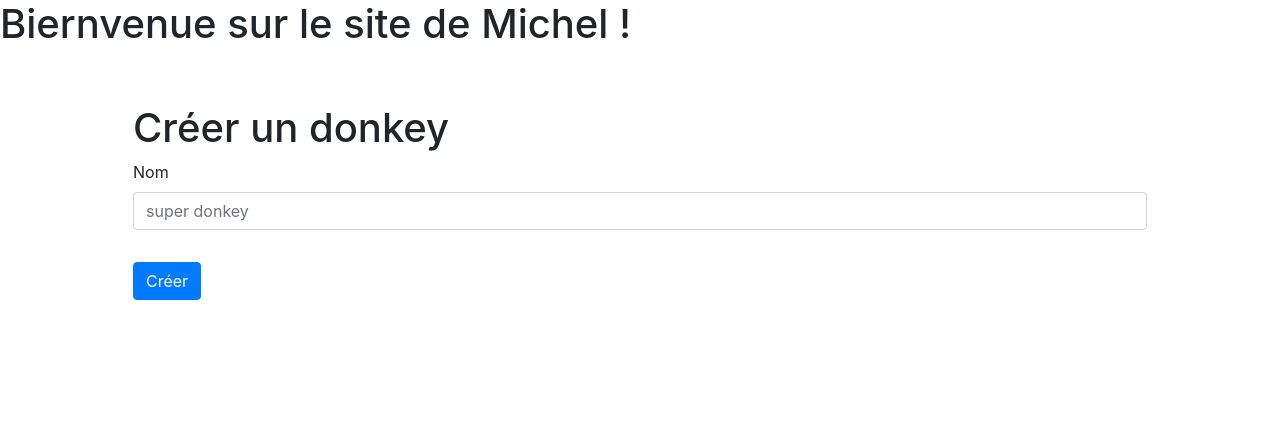
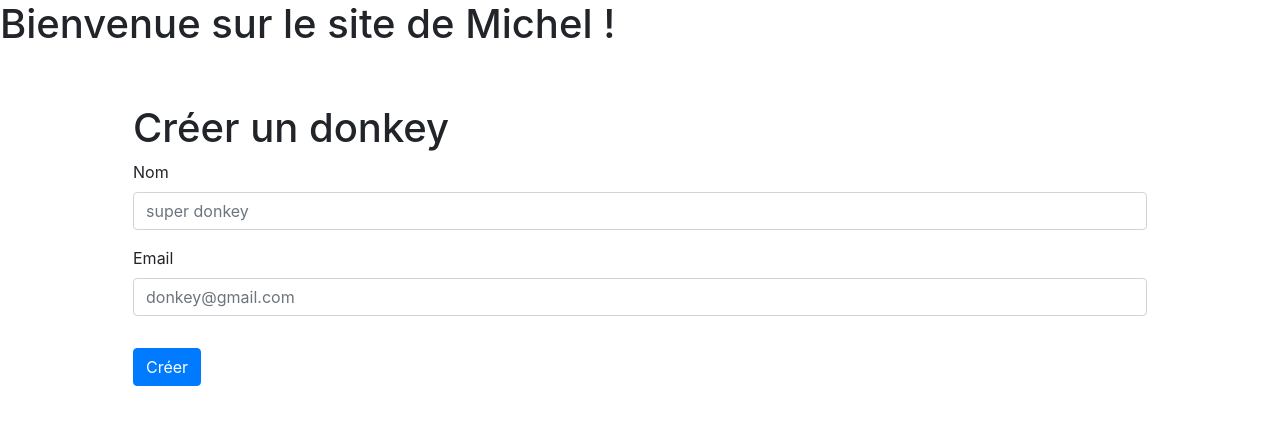
Before and after one commit to mvidailhet/donkey_school-angular_challenges_corrections, an Angular app: page / in a window 1280 px wide. Shown: the top 424 px of the page. Built offline with nearby package versions, Linux system fonts and the light colour scheme.

Commit message:
ajout du champ email pour l'âne

```diff
--- a/src/app/app.component.ts
+++ b/src/app/app.component.ts
@@ -6,5 +6,5 @@ import { Component } from '@angular/core';
   styleUrls: ['./app.component.scss']
 })
 export class AppComponent {
-  title = 'Biernvenue sur le site de Michel !';
+  title = 'Bienvenue sur le site de Michel !';
 }
--- a/src/app/pages/create-donkey/create-donkey.component.html
+++ b/src/app/pages/create-donkey/create-donkey.component.html
@@ -4,7 +4,7 @@
 
     <form [formGroup]="donkeyForm" (ngSubmit)="submitForm()">
       <div formGroupName="donkeyData">
-        <div class="mb-3">
+        <div class="form-group">
           <label for="exampleFormControlInput1" class="form-label">Nom</label>
           <input
             type="text"
@@ -18,6 +18,25 @@
             Un âne doit avoir un nom
           </div>
         </div>
+        <div class="form-group">
+          <label for="emailInput" class="form-label">Email</label>
+          <input
+            type="email"
+            name="email"
+            class="form-control"
+            id="emailInput"
+            placeholder="donkey@gmail.com"
+            formControlName="email"
+          />
+          <div class="text-danger text-small" *ngIf="email.touched">
+            <div *ngIf="email.errors?.['required']">
+              Un âne doit avoir un email
+            </div>
+            <div *ngIf="email.errors?.['email']">
+              Un âne doit avoir un email valide
+            </div>
+          </div>
+        </div>
       </div>
       <button
         class="btn btn-primary mt-3"
--- a/src/app/pages/create-donkey/create-donkey.component.ts
+++ b/src/app/pages/create-donkey/create-donkey.component.ts
@@ -15,15 +15,24 @@ export class CreateDonkeyComponent {
     return this.formBuilder.group({
       donkeyData: this.formBuilder.group({
         name: [null, [Validators.required]],
+        email: [null, [Validators.required, Validators.email]],
       }),
     });
   }
 
   submitForm() {
     console.log(this.donkeyForm);
+    if(!this.donkeyForm.valid) {
+      this.donkeyForm.markAllAsTouched();
+      return;
+    }
   }
 
   get name(): FormControl {
     return this.donkeyForm.get('donkeyData.name') as FormControl;
   }
+
+  get email(): FormControl {
+    return this.donkeyForm.get('donkeyData.email') as FormControl;
+  }
 }
```
